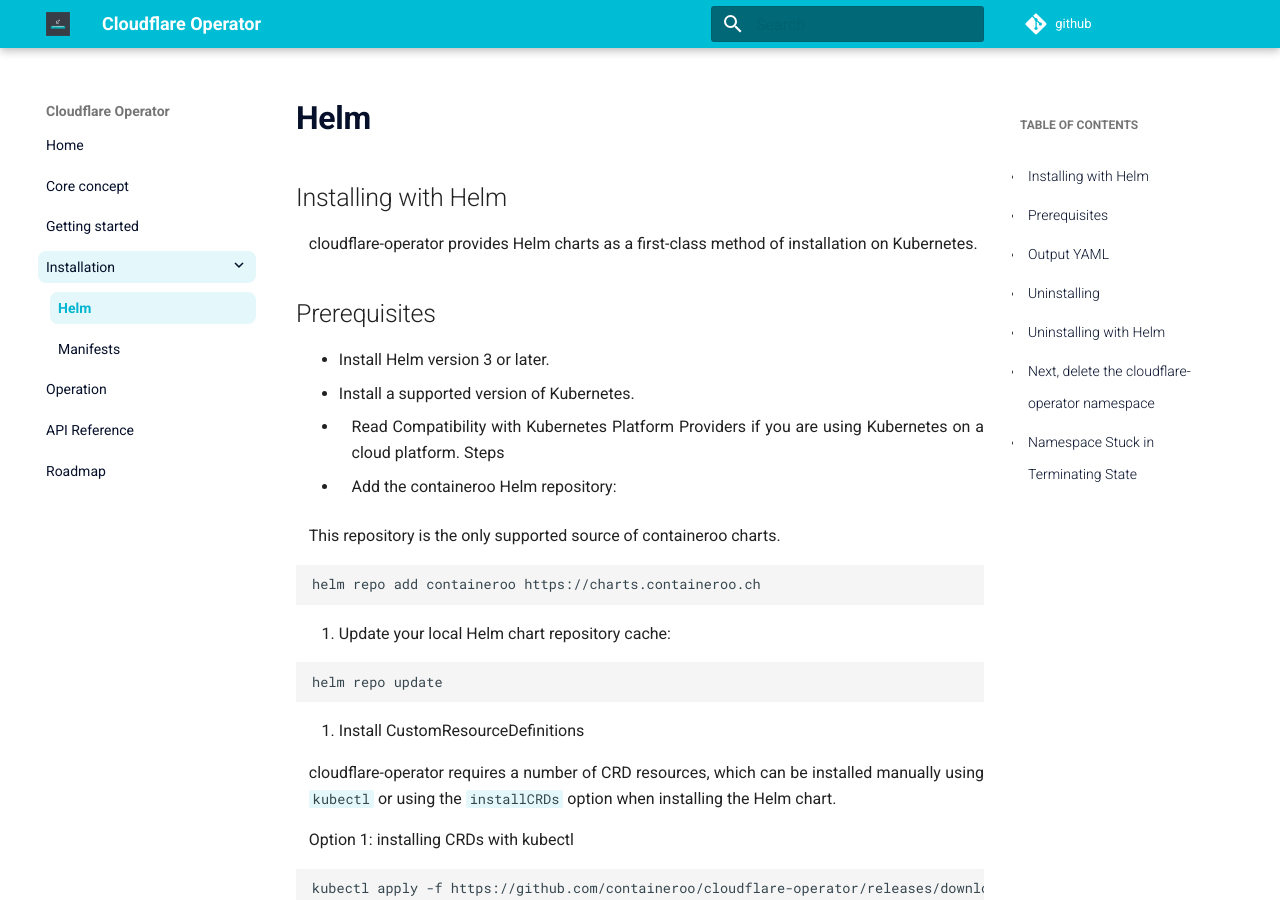
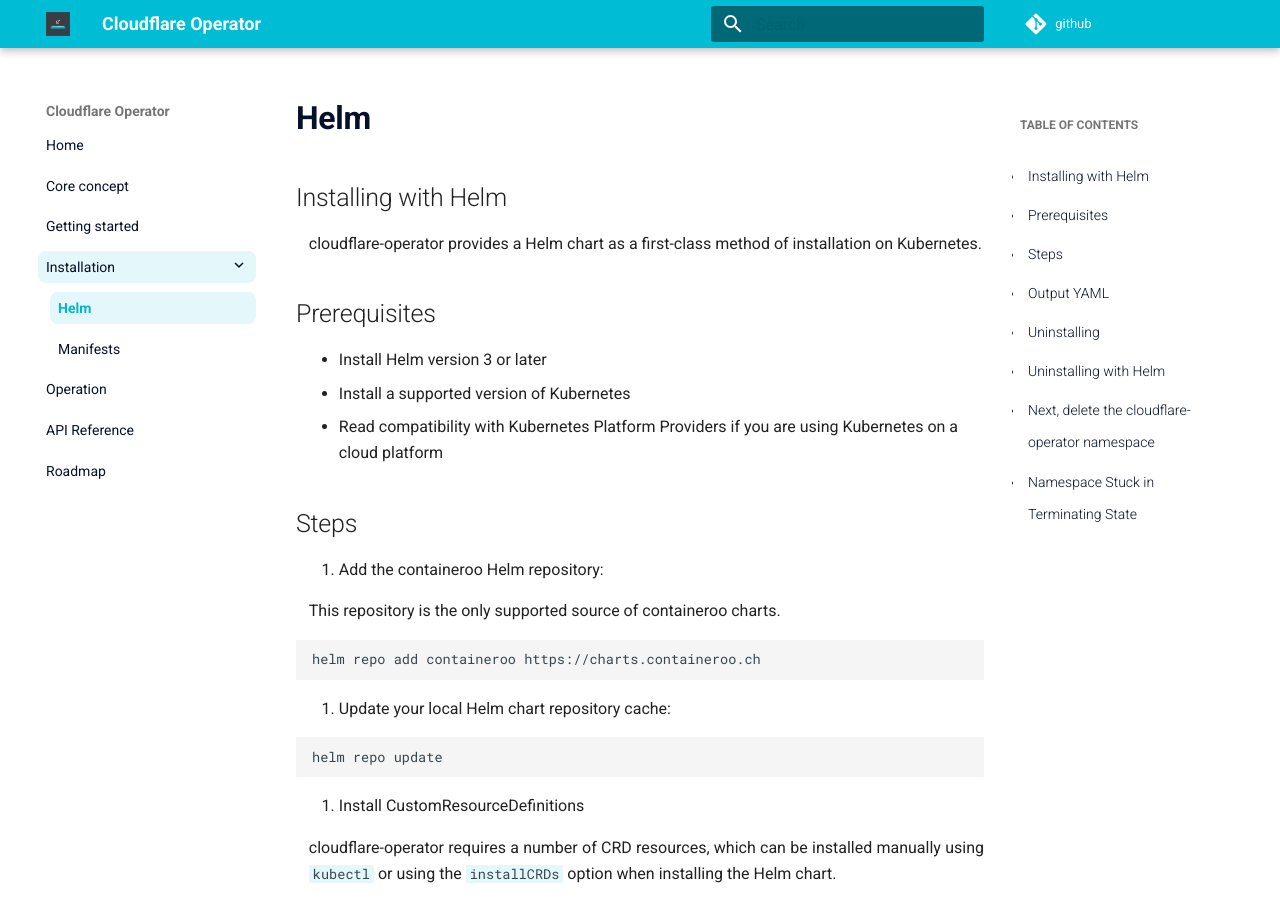
Before and after one commit to containeroo/cloudflare-operator, an MkDocs documentation site: the page built from docs/content/installation/helm.md, in a window 1280 px wide and 900 px high. Built offline with MkDocs 1.6.1 and Material for MkDocs 9.7.7, drawn with Linux system fonts in a browser that asks for light colours; comment, search, counter and statistics services are not loaded.

```diff
--- a/docs/content/installation/helm.md
+++ b/docs/content/installation/helm.md
@@ -2,14 +2,15 @@
 
 ## Installing with Helm
 
-cloudflare-operator provides Helm charts as a first-class method of installation on Kubernetes.
+cloudflare-operator provides a Helm chart as a first-class method of installation on Kubernetes.
 
 ## Prerequisites
 
-- Install Helm version 3 or later.
-- Install a supported version of Kubernetes.
-- Read Compatibility with Kubernetes Platform Providers if you are using Kubernetes on a cloud platform.
-Steps
+- Install Helm version 3 or later
+- Install a supported version of Kubernetes
+- Read compatibility with Kubernetes Platform Providers if you are using Kubernetes on a cloud platform
+
+## Steps
 
 1. Add the containeroo Helm repository:
 
```
